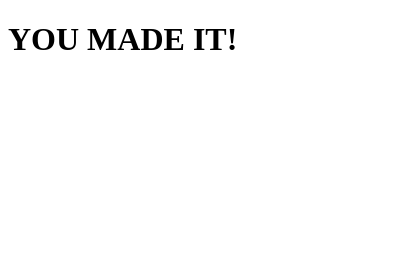
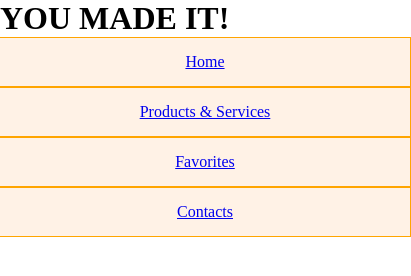
Before and after one commit to kacram/HTML-stuff, a plain HTML site: page App TIME/Pages/products.html in a window 390 px wide. Shown: the whole page, 411 px wide, since content can reach past the window. Drawn offline with Linux system fonts and the light colour scheme; files that its build step writes are made by us from their sources.

Commit message:
I think you brokw soig

```diff
--- /dev/null
+++ b/App TIME/CSS/products.css
@@ -0,0 +1,44 @@
+
+
+html,body,div,h1,h2,h3,h4,h5,h6,p,ul,ol,li,header,footer,nav{
+	margin:0;
+	padding:0;
+}
+
+nav div{
+	width:100%;
+	height:29px%;
+	background-color:cornflowerblue;
+}
+
+nav ul li{
+	text-align: center;
+	float:left;
+	display:block;
+	padding: 5px;
+	width: 25%;
+	border-right: 1px solid orange;
+	text-decoration: none;
+	background-color:#fff2e6;
+}
+
+nav ul li a{
+	width:0%;
+}
+
+nav ul li a:hover{
+	color: rgb(255, 116, 220);
+	cursor: pointer;
+	width: 0%;
+}
+
+@media screen and (max-width: 480px){
+	nav ul li{
+		width: 100%;
+		float:none;
+		display:block;
+		padding: 15px 10px;
+		border-top: 1px solid orange;
+		text-decoration: none;
+		border-bottom: 1px solid orange;
+	}
--- a/App TIME/CSS/style.css
+++ b/App TIME/CSS/style.css
@@ -66,6 +66,7 @@ nav ul li{
 	padding: 5px 15px;
 	border-right: 1px solid orange;
 	text-decoration: none;
+	background-color:#fff2e6;
 }
 nav ul li a:hover{
 	float:left;
--- a/App TIME/Pages/products.html
+++ b/App TIME/Pages/products.html
@@ -3,8 +3,35 @@
 
 	<head>
 
-		<h1>YOU MADE IT!</h1>
+		<meta charset="utf-8">
+		<meta name="viewport" content="width=device_width, initial-scale=1.0">
+		<title>Mobile Web App</title>
+		<link rel="stylesheet" href="/../CSS/products.css">
 
 	</head>
 
+	<body>
+
+		<h1>YOU MADE IT!</h1>
+
+		<nav id="nav">
+			<div>
+				<ul id="container">
+
+					<li><a href="/../index.html">Home</a></li>
+
+					<li><a href="#YOUDOLTYOUCANTCALLTHEPAGEFROMITSELF">Products &amp; Services</a></li>
+
+					<li><a href="#">Favorites</a></li>
+
+					<li><a href="#">Contacts</a></li>
+
+				</ul>
+
+			</div>
+
+		</nav>
+
+	</body>
+
 </html>
```
Also changed, not shown: App TIME/img/Products/hat.jpg (added), 3 other files.
